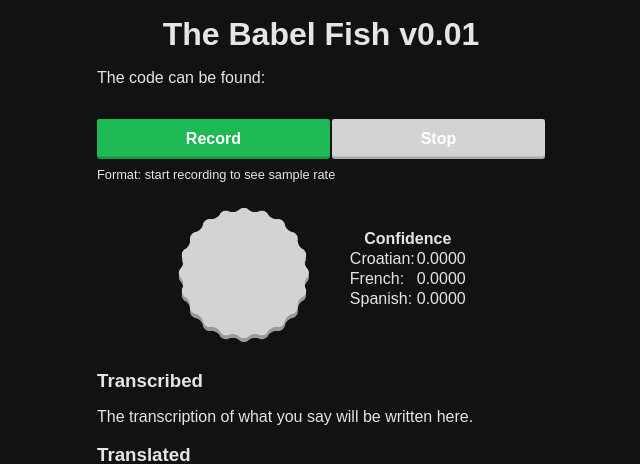
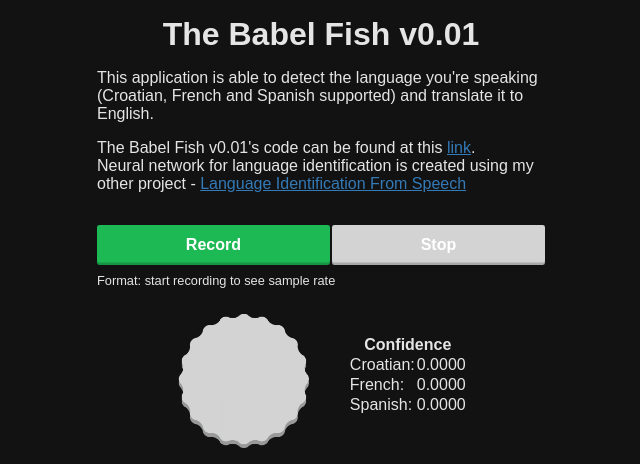
Before and after one commit to ibro45/Speech-to-Speech-Translator, a Flask app: page / in a window 1280 px wide. Shown: the top 464 px of the page, without its empty margins (319-959 px from the left). Run offline with Flask 2, Linux system fonts and the light colour scheme; parts of the project's set-up code (start-up, migrations or seed data) failed here and were passed over; some libraries are stand-ins or nearby versions.

Commit message:
Design improvements

```diff
--- /dev/null
+++ b/static/images/icons_source.txt
@@ -0,0 +1,2 @@
+The icons were downloaded from the following link:
+https://www.iconfinder.com/iconsets/world-cup-2014-cogged-wheel-style
--- a/static/style.css
+++ b/static/style.css
@@ -9,10 +9,10 @@
     margin-top: 1rem;
   }
   a:hover {
-    color:#23527c;
+    color:#1db954;
   }
   a:visited {
-    color: #8d75a3;
+    color: #1db954;
   }
   body {
     margin: 1rem;
--- a/templates/index.html
+++ b/templates/index.html
@@ -4,6 +4,7 @@
     <meta charset="UTF-8">
     <title>The Babel Fish v0.01</title>
     <meta name="viewport" content="width=device-width, initial-scale=1.0">
+    <link rel="shortcut icon" type="image/png" href="{{ url_for('static', filename='images/favicon.png') }}">
     <link rel="stylesheet" type="text/css" href="{{ url_for('static', filename='style.css') }}">
   </head>
   <body>
@@ -11,7 +12,12 @@
 
 
     <p>
-      The code can be found:
+      This application is able to detect the language you're speaking (Croatian, French and Spanish supported) and
+      translate it to English.
+    </p>
+    <p>
+      The Babel Fish v0.01's code can be found at this <a target="_blank" rel="noopener noreferrer" href='https://github.com/ibro45/Speech-to-Speech-Translator'>link</a>.
+      <br>Neural network for language identification is created using my other project - <a target="_blank" rel="noopener noreferrer" href='https://github.com/ibro45/Language-Identification-Speech'>Language Identification From Speech</a>
     </p>
     <div id="controls">
   	 <button id="recordButton">Record</button>
--- a/tensorflow/google_apis.py
+++ b/tensorflow/google_apis.py
@@ -63,7 +63,7 @@ def text_to_speech(text, language_code='en-GB'):
     # voice gender ("neutral")
     voice = texttospeech.types.VoiceSelectionParams(
         language_code=language_code,
-        ssml_gender=texttospeech.enums.SsmlVoiceGender.FEMALE)
+        ssml_gender=texttospeech.enums.SsmlVoiceGender.MALE)
 
     # Select the type of audio file you want returned
     audio_config = texttospeech.types.AudioConfig(
```
Also changed, not shown: static/images/favicon.png (added).
